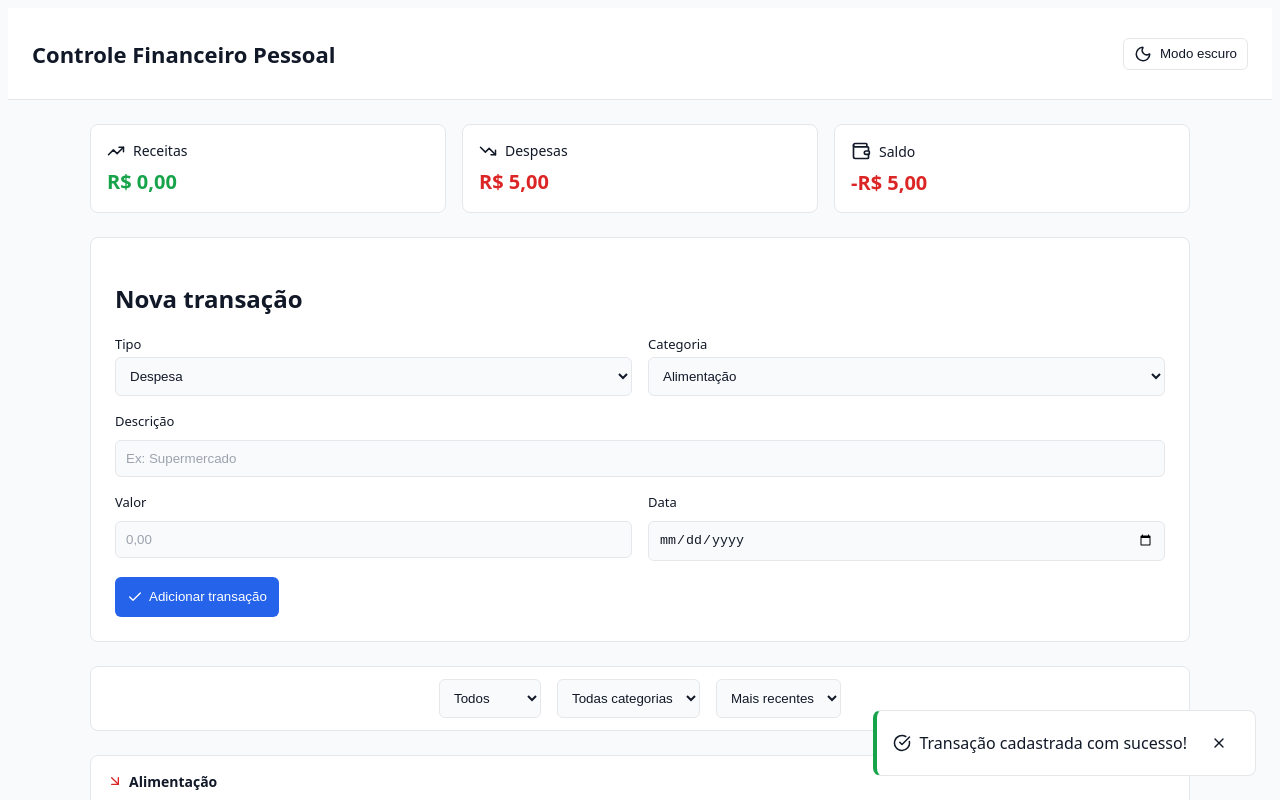
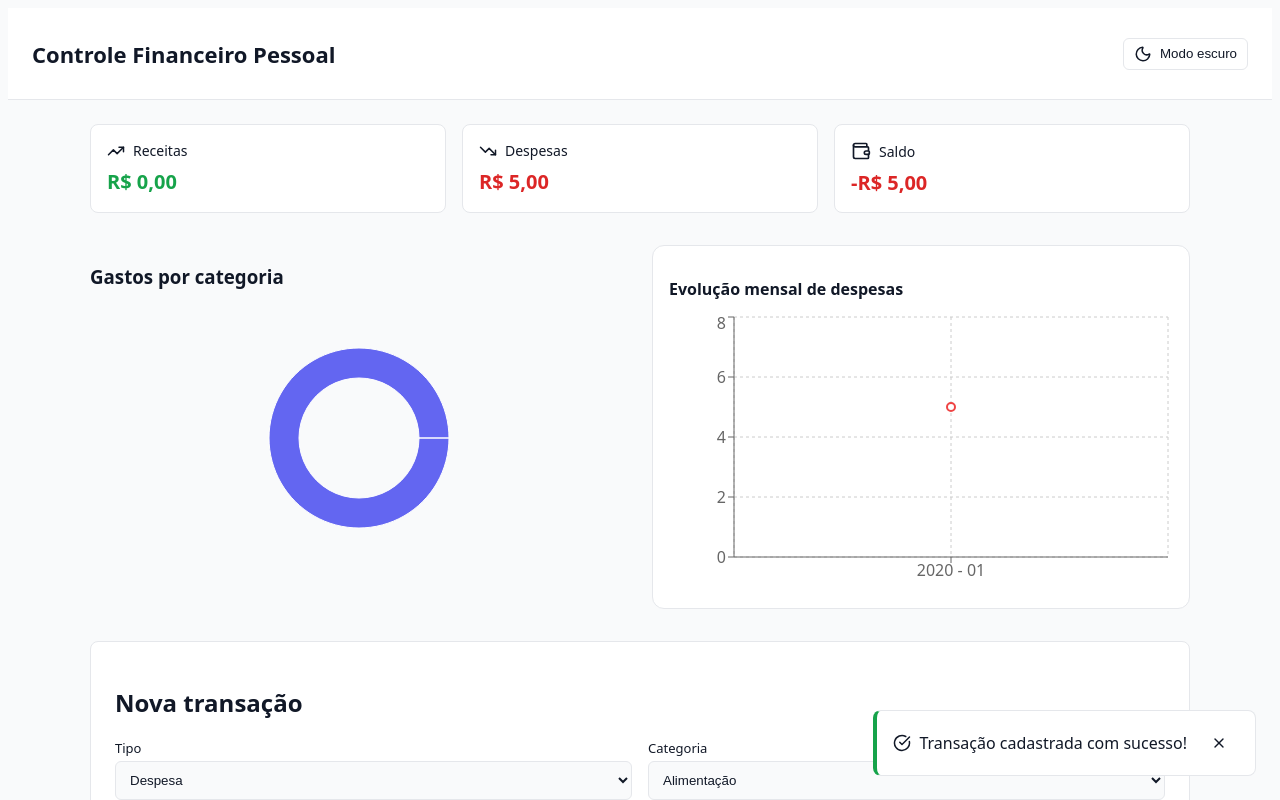
Before and after one commit to FerVini/personal-finance-app, a React (Vite) app: page / in a window 1280 px wide. Both pictures are taken after typing "Sample", "5", "2020-01-15" into the empty fields and a click on the button "Adicionar transação". Shown: the top 800 px of the page. Built offline with nearby package versions, Linux system fonts and the light colour scheme; the HTML template or start-up script is replaced by a standard one.

Commit message:
feat: add dashboard with monthly expenses chart

```diff
--- a/package.json
+++ b/package.json
@@ -12,7 +12,8 @@
   "dependencies": {
     "lucide-react": "^0.562.0",
     "react": "^19.2.0",
-    "react-dom": "^19.2.0"
+    "react-dom": "^19.2.0",
+    "recharts": "^3.7.0"
   },
   "devDependencies": {
     "@eslint/js": "^9.39.1",
--- a/src/App.jsx
+++ b/src/App.jsx
@@ -1,11 +1,12 @@
-import { useRef, useEffect, useState } from 'react';
+import { useState } from 'react';
 
 import Header from './components/Header/Header.jsx'
 import Summary from './components/Summary/Summary.jsx'
 import Filters from './components/Filters/Filters.jsx';
 import Toast from './components/Toast/Toast.jsx';
-import TransactionForm from './components/TransactionForm/TransactionForm.jsx'
-import TransactionList from './components/TransactionList/TransactionList.jsx'
+import Dashboard from './Dashboard/Dashboard.jsx';
+import TransactionForm from './components/TransactionForm/TransactionForm.jsx';
+import TransactionList from './components/TransactionList/TransactionList.jsx';
 
 import { useTransactions } from './hooks/useTransactions.js';
 import { useFilters } from './hooks/useFilters.js';
@@ -98,6 +99,8 @@ function App() {
           balance={balance}
         />
 
+        <Dashboard transactions={transactions}/>
+
         <TransactionForm
           categories={categories}
           onCreateCategory={addCategory}
--- /dev/null
+++ b/src/Dashboard/Dashboard.css
@@ -0,0 +1,23 @@
+.dashboard {
+  margin: 32px 0;
+  display: grid;
+  gap: 24px;
+}
+
+@media (min-width: 1024px) {
+  .dashboard {
+    grid-template-columns: repeat(2, 1fr);
+  }
+}
+
+.chart-card {
+  background: var(--card-bg);
+  border: 1px solid var(--border-color);
+  border-radius: 12px;
+  padding: 16px;
+}
+
+.chart-card h3 {
+  margin-bottom: 12px;
+  font-size: 16px;
+}
--- /dev/null
+++ b/src/Dashboard/Dashboard.jsx
@@ -0,0 +1,18 @@
+import { useDashboardData } from "../hooks/useDashboardData";
+import ExpensesByCategoryChart from "./expensesByCategoryChart";
+import MonthlyExpensesChart from "./MonthlyEvolutionChart";
+import './Dashboard.css';
+
+export default function Dashboard({transactions}) {
+    const {
+        expensesByCategory,
+        monthlyExpenses
+    } = useDashboardData(transactions)
+
+    return (
+        <section className="dashboard">
+            <ExpensesByCategoryChart data={expensesByCategory}/>
+            <MonthlyExpensesChart data={monthlyExpenses}/>
+        </section>
+    )
+}
--- /dev/null
+++ b/src/Dashboard/ExpensesByCategoryChart.jsx
@@ -0,0 +1,50 @@
+import {
+    PieChart,
+    Pie,
+    Tooltip,
+    ResponsiveContainer,
+    Cell,
+
+} from 'recharts';
+
+const COLORS = ['#6366f1', '#22c55e', '#f97316', '#ef4444', '#06b6d4']
+
+export default function ExpensesByCategoryChart({ data }) {
+    if (!data.length) {
+        return <p>Nenhuma despesa registrada.</p>
+    }
+
+    return (
+        <div className='chart-cart'>
+            <h3>Gastos por categoria</h3>
+
+            <ResponsiveContainer width='100%' height={260}>
+                <PieChart>
+                    <Pie
+                        data={data}
+                        dataKey='total'
+                        nameKey='category'
+                        innerRadius={60}
+                        outerRadius={90}
+                        paddingAngle={4}
+                    >
+                        {data.map((_, index) => (
+                            <Cell
+                                key={index}
+                                fill={COLORS[index % COLORS.length]}
+                            />
+                        ))}
+                    </Pie>
+
+                    <Tooltip
+                        formatter={(value) =>
+                            new Intl.NumberFormat('pt-BR', {
+                                style: 'currency',
+                                currency: 'BRL'
+                            }).format(value)
+                        } />
+                </PieChart>
+            </ResponsiveContainer>
+        </div>
+    )
+}
--- /dev/null
+++ b/src/Dashboard/MonthlyEvolutionChart.jsx
@@ -0,0 +1,54 @@
+import {
+  LineChart,
+  Line,
+  XAxis,
+  YAxis,
+  Tooltip,
+  ResponsiveContainer,
+  CartesianGrid
+} from 'recharts';
+
+export default function MonthlyExpensesChart({ data }) {
+  if (!data.length) {
+    return <p>Nenhuma despesa registrada.</p>;
+  }
+
+  return (
+    <div className="chart-card">
+      <h3>Evolução mensal de despesas</h3>
+
+      <ResponsiveContainer width="100%" height={280}>
+        <LineChart data={data}>
+          <CartesianGrid strokeDasharray="3 3" />
+
+          <XAxis dataKey="month" />
+
+          <YAxis
+            tickFormatter={(value) =>
+              new Intl.NumberFormat('pt-BR', {
+                notation: 'compact'
+              }).format(value)
+            }
+          />
+
+          <Tooltip
+            formatter={(value) =>
+              new Intl.NumberFormat('pt-BR', {
+                style: 'currency',
+                currency: 'BRL'
+              }).format(value)
+            }
+          />
+
+          <Line
+            type="monotone"
+            dataKey="total"
+            stroke="#ef4444"
+            strokeWidth={2}
+            dot={{ r: 4 }}
+          />
+        </LineChart>
+      </ResponsiveContainer>
+    </div>
+  );
+}
--- /dev/null
+++ b/src/hooks/useDashboardData.js
@@ -0,0 +1,43 @@
+import { useMemo } from "react";
+
+export function useDashboardData(transactions) {
+    const expensesByCategory = useMemo(() => {
+        const map = {};
+
+        transactions
+            .filter(t => t.type === 'expense')
+            .forEach(t => {
+                map[t.category] = (map[t.category] || 0) + t.amount;
+            });
+
+        return Object.entries(map).map(([category, total]) => ({
+            category,
+            total
+        }));
+    }, [transactions]);
+
+    const monthlyExpenses = useMemo(() => {
+        const map = {};
+
+        transactions
+            .filter(t => t.type === 'expense')
+            .forEach(t => {
+                const date = new Date(t.date);
+                const key = `${date.getFullYear()} - ${String(date.getMonth() + 1
+                ).padStart(2, '0')}`;
+
+                map[key] = (map[key] || 0) + t.amount
+            })
+
+        return Object.entries(map)
+        .sort(([a], [b]) => a.localeCompare(b))
+        .map(([month, total]) => ({
+            month, total
+        }));
+    }, [transactions])
+
+    return {
+        expensesByCategory,
+        monthlyExpenses
+    }
+}
```
Also changed, not shown: 1 other file (tests, documents, lock files or other folders).
